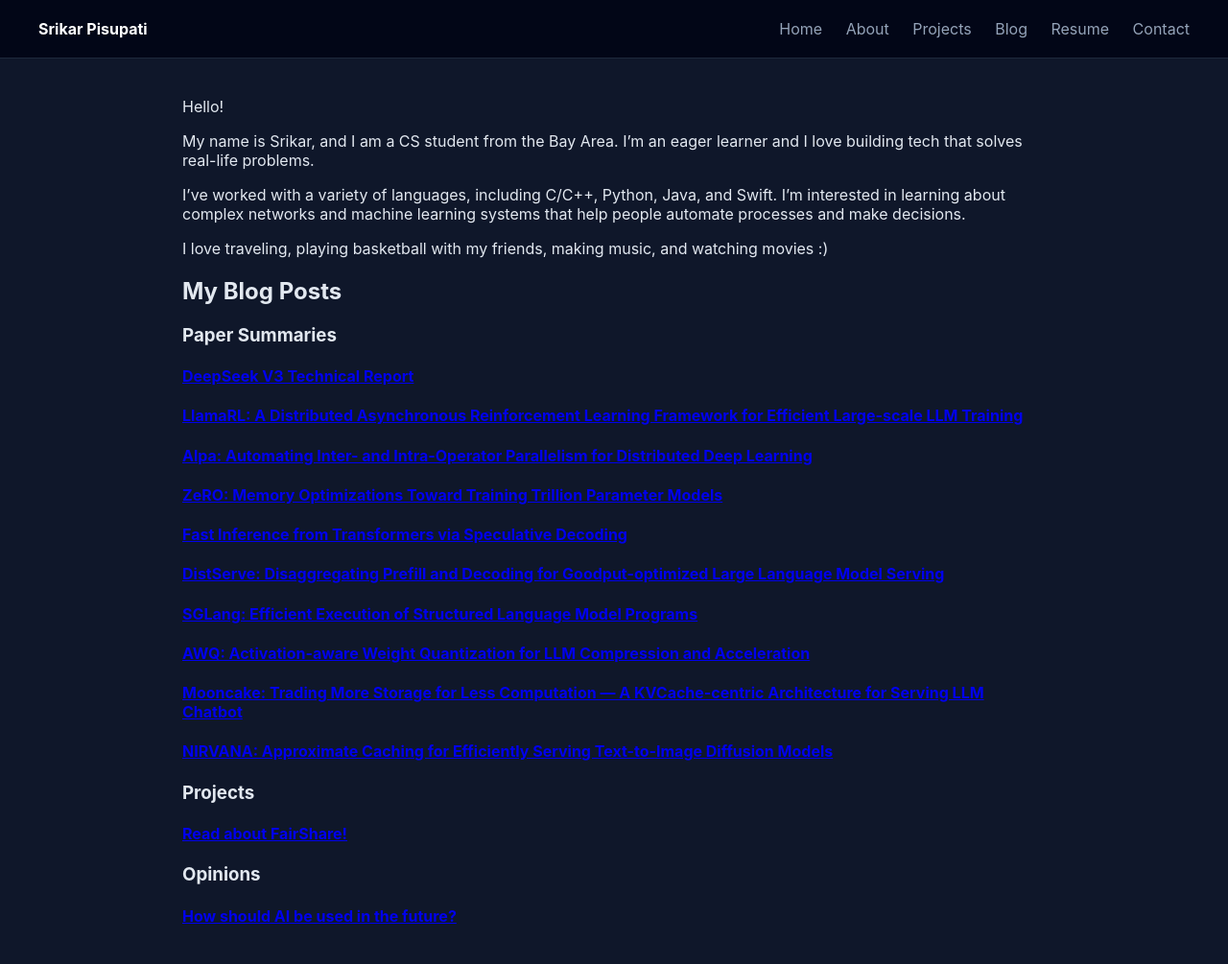
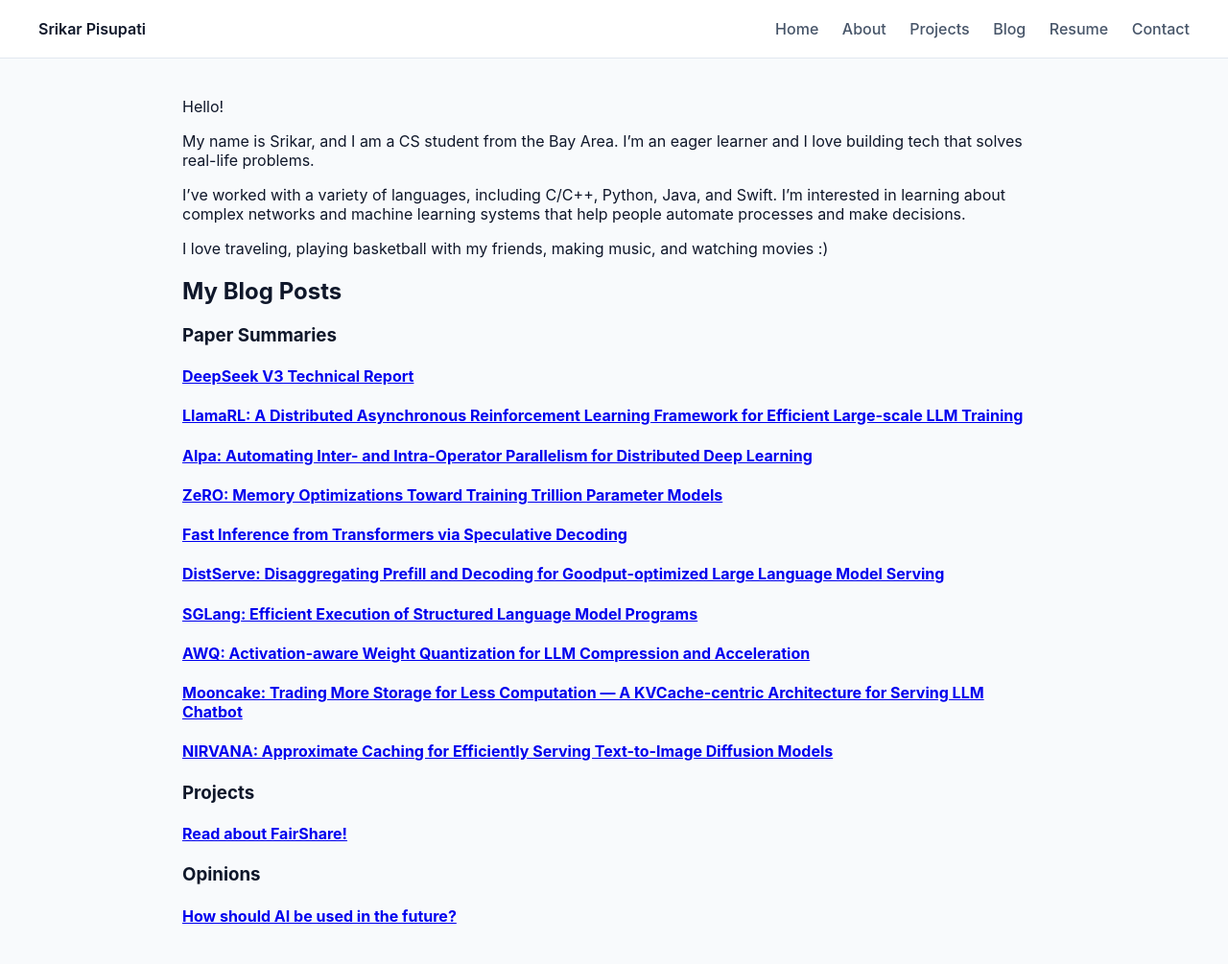
Before and after one commit to srikarpisupati/srikarpisupati.github.io, a Jekyll site: the page built from README.md, in a window 1280 px wide. Shown: the whole page at 96% size. Built offline with Jekyll 4.4.1, drawn with Linux system fonts in a browser that asks for light colours; our own code applies the rules of GitHub Pages for plain Markdown files.

Commit message:
Update styles for body, topbar, and card components

```diff
--- a/assets/css/style.css
+++ b/assets/css/style.css
@@ -1,8 +1,8 @@
 body {
   margin: 0;
   font-family: -apple-system, BlinkMacSystemFont, sans-serif;
-  background: #0f172a;
-  color: #e2e8f0;
+  background: #f8fafc; /* soft light gray */
+  color: #0f172a; /* dark slate text */
 }
 
 .container {
@@ -15,52 +15,56 @@ body {
   display: flex;
   justify-content: space-between;
   padding: 20px 40px;
-  background: #020617;
-  border-bottom: 1px solid #1e293b;
+  background: white;
+  border-bottom: 1px solid #e2e8f0;
 }
 
 .topbar a {
-  color: #94a3b8;
+  color: #475569;
   margin-left: 20px;
   text-decoration: none;
+  font-weight: 500;
 }
 
 .topbar a:hover {
-  color: white;
+  color: #0f172a;
 }
 
 .nav-left {
-  font-weight: bold;
-  color: white;
+  font-weight: 600;
+  color: #0f172a;
 }
 
 h1 {
   font-size: 2.5rem;
-  color: white;
+  color: #020617;
 }
 
 .card {
-  background: #020617;
+  background: white;
   padding: 20px;
   margin: 20px 0;
   border-radius: 12px;
-  border: 1px solid #1e293b;
+  border: 1px solid #e2e8f0;
+  transition: all 0.2s ease;
 }
 
 .card:hover {
   border-color: #38bdf8;
+  box-shadow: 0 4px 20px rgba(0, 0, 0, 0.04);
 }
 
 .button {
   display: inline-block;
   padding: 10px 16px;
-  background: #38bdf8;
-  color: black;
+  background: #0f172a;
+  color: white;
   border-radius: 8px;
   text-decoration: none;
   margin-top: 10px;
+  font-weight: 500;
 }
 
-a:visited {
-  color: inherit;
+.button:hover {
+  background: #1e293b;
 }
```
